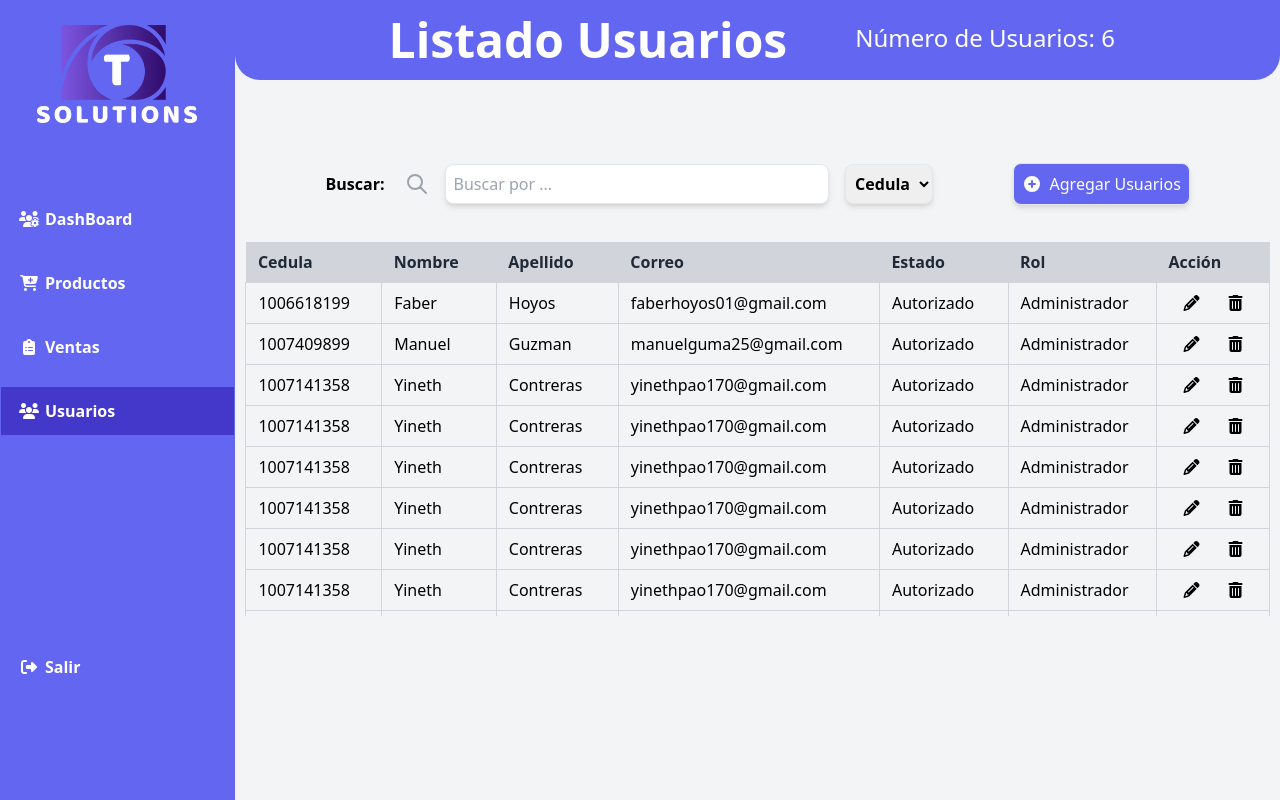
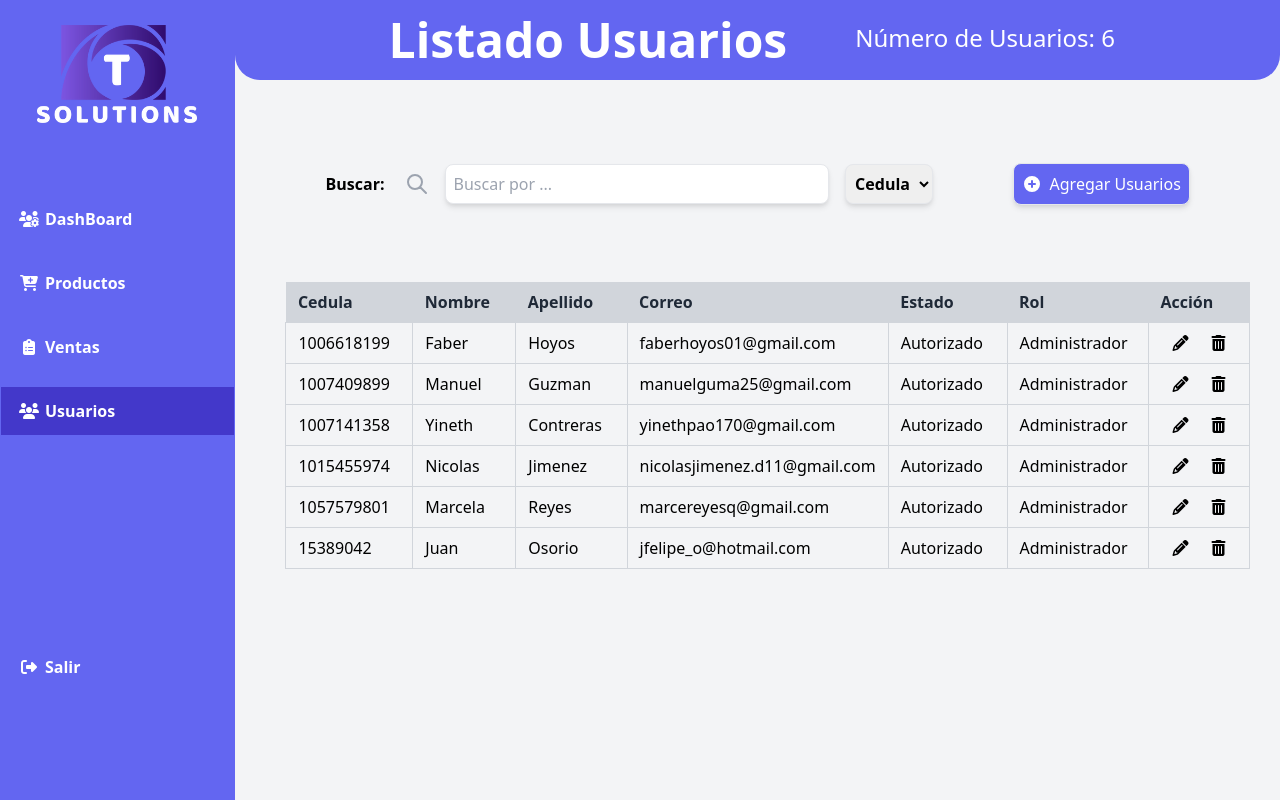
Before and after one commit to MisionTicProyectoweb/ProyectoWeb, a React (Create React App) app: page /admin/usuarios in a window 1280 px wide. Built offline with nearby package versions, Linux system fonts and the light colour scheme; a web font is replaced by a local one.

Commit message:
cambios en la tabla de usuarios

```diff
--- a/src/App.jsx
+++ b/src/App.jsx
@@ -53,9 +53,6 @@ export default function App() {
                 <Route path="/admin/usuarios/gestionusuario">
                   <GestionUsuarios />
                 </Route>
-                <Route path="/admin/usuarios/modificaciones">
-                  <ModificacionUsuarios />
-                </Route>
                 <Route path="/admin/usuarios">
                   <Usuarios />
                 </Route>
--- a/src/Pages/ModificacionUsuarios.jsx
+++ b/src/Pages/ModificacionUsuarios.jsx
@@ -1,4 +1,4 @@
-import React, { useEffect, useState, useRef } from 'react'
+/*import React, { useEffect, useState, useRef } from 'react'
 import { ToastContainer, toast } from 'react-toastify';
 import 'react-toastify/dist/ReactToastify.css';
 
@@ -88,4 +88,4 @@ const Mensaje = () =>{
     )
 }
 
-export default ModificacionUsuarios
+export default ModificacionUsuarios*/
--- a/src/Pages/listaUsuarios.jsx
+++ b/src/Pages/listaUsuarios.jsx
@@ -30,78 +30,7 @@ const usuariosBackend = [
     estadoUsuario: "Autorizado",
     rol: "Administrador",
   },
-  {
-    cedula: 1007141358,
-    nombre: "Yineth",
-    apellido: "Contreras",
-    correo: "yinethpao170@gmail.com",
-    estadoUsuario: "Autorizado",
-    rol: "Administrador",
-  },
-  {
-    cedula: 1007141358,
-    nombre: "Yineth",
-    apellido: "Contreras",
-    correo: "yinethpao170@gmail.com",
-    estadoUsuario: "Autorizado",
-    rol: "Administrador",
-  },
-  {
-    cedula: 1007141358,
-    nombre: "Yineth",
-    apellido: "Contreras",
-    correo: "yinethpao170@gmail.com",
-    estadoUsuario: "Autorizado",
-    rol: "Administrador",
-  },
-  {
-    cedula: 1007141358,
-    nombre: "Yineth",
-    apellido: "Contreras",
-    correo: "yinethpao170@gmail.com",
-    estadoUsuario: "Autorizado",
-    rol: "Administrador",
-  },
-  {
-    cedula: 1007141358,
-    nombre: "Yineth",
-    apellido: "Contreras",
-    correo: "yinethpao170@gmail.com",
-    estadoUsuario: "Autorizado",
-    rol: "Administrador",
-  },
-  {
-    cedula: 1007141358,
-    nombre: "Yineth",
-    apellido: "Contreras",
-    correo: "yinethpao170@gmail.com",
-    estadoUsuario: "Autorizado",
-    rol: "Administrador",
-  },
-  {
-    cedula: 1007141358,
-    nombre: "Yineth",
-    apellido: "Contreras",
-    correo: "yinethpao170@gmail.com",
-    estadoUsuario: "Autorizado",
-    rol: "Administrador",
-  },
-  {
-    cedula: 1007141358,
-    nombre: "Yineth",
-    apellido: "Contreras",
-    correo: "yinethpao170@gmail.com",
-    estadoUsuario: "Autorizado",
-    rol: "Administrador",
-  },
-  {
-    cedula: 1007141358,
-    nombre: "Yineth",
-    apellido: "Contreras",
-    correo: "yinethpao170@gmail.com",
-    estadoUsuario: "Autorizado",
-    rol: "Administrador",
-  },
+
   {
     cedula: 1015455974,
     nombre: "Nicolas",
@@ -211,7 +140,7 @@ const Usuarios = () => {
 //componentes para mostar formulario o tabla
 const TablaUsuarios = ({ listaUsuarios }) => {
   return (
-    <div className="flex items-center justify-center ">
+    <div className=" p-10  justify-center ">
       <table className="table">
         <thead >
           <tr>
```
